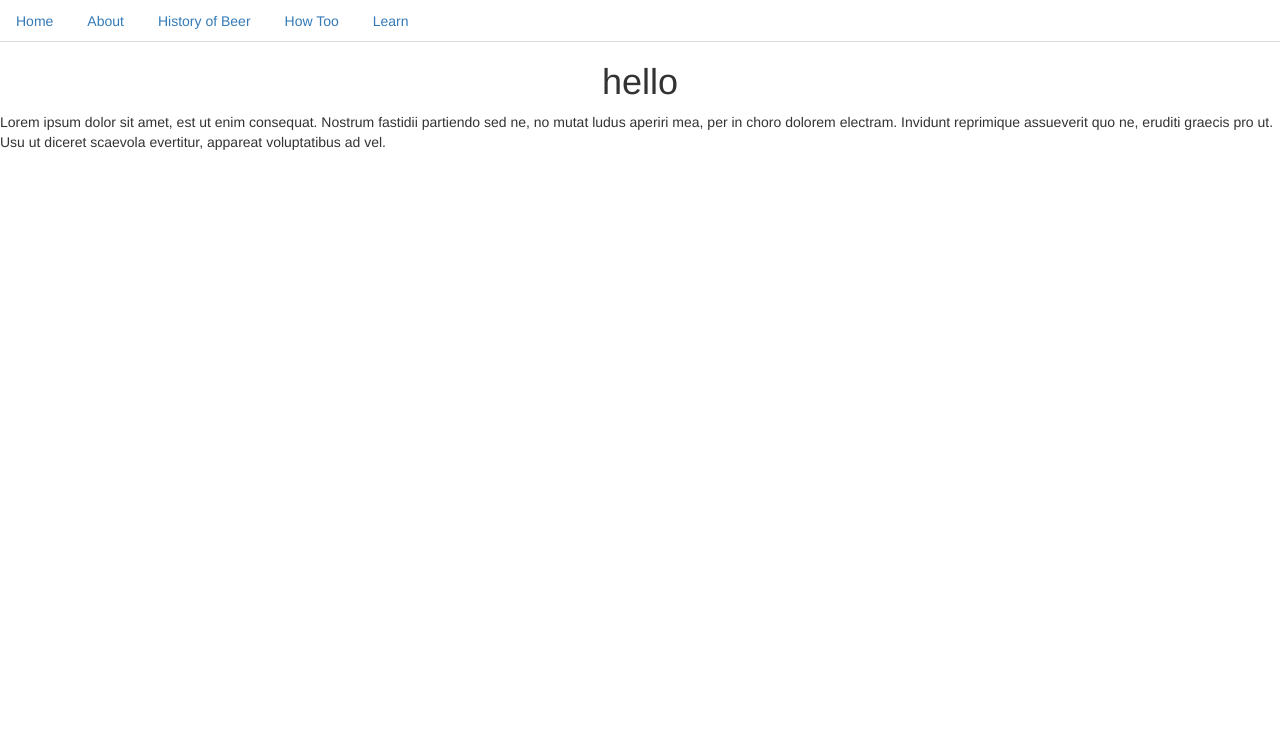
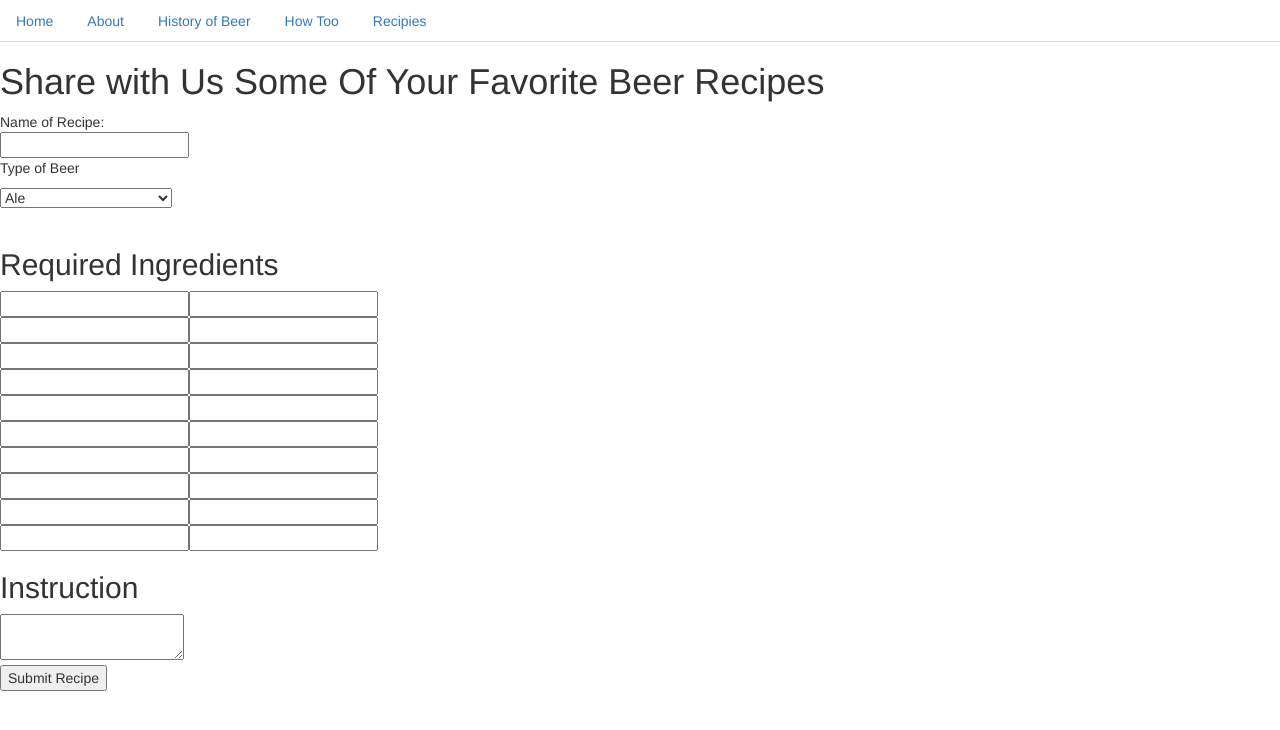
Before and after one commit to nikolaizemlin/Project_3_Group, a React (Create React App) app: page /learn in a window 1280 px wide. Shown: the top 730 px of the page. Built offline with nearby package versions, Linux system fonts and the light colour scheme.

Commit message:
added some stuff

```diff
--- a/src/components/NavTabs.js
+++ b/src/components/NavTabs.js
@@ -50,7 +50,7 @@ const NavTabs = () => (
           window.location.pathname === "/learn" ? "nav-link active" : "nav-link"
         }
       >
-        Learn
+        Recipies
       </Link>
     </li>
 
--- a/src/components/pages/About.js
+++ b/src/components/pages/About.js
@@ -49,7 +49,7 @@ const About = () => (
     </Col>
     <Col xs={6} md={3}>
       <Thumbnail src="/img/meg.jpg" alt="242x200">
-        <h3>Thumbnail label</h3>
+        <h3>Meg Haack</h3>
         <p>Description</p>
         <p>
           <Button bsStyle="primary">Button</Button>
@@ -60,7 +60,7 @@ const About = () => (
     </Col>
     <Col xs={6} md={3}>
       <Thumbnail src="/img/kenzie.jpg" alt="242x200">
-        <h3>Thumbnail label</h3>
+        <h3>Kenzie Edwards</h3>
         <p>Description</p>
         <p>
           <Button bsStyle="primary">Button</Button>
@@ -71,12 +71,11 @@ const About = () => (
     </Col>
     <Col xs={6} md={3}>
       <Thumbnail src="/img/andy.jpg" alt="242x200">
-        <h3>Thumbnail label</h3>
-        <p>Description</p>
+        <h3>Thomas Duncan</h3>
+        <p>Typed some Letters and symbols</p>
         <p>
-          <Button bsStyle="primary">Button</Button>
-          &nbsp;
-          <Button bsStyle="default">Button</Button>
+          <Button bsStyle="primary" href="https://andydun9.github.io/portfolio/" target="_blank">Button</Button>
+
         </p>
       </Thumbnail>
     </Col>
--- a/src/components/pages/Home.js
+++ b/src/components/pages/Home.js
@@ -1,11 +1,40 @@
 import React from "react";
+import { FormGroup, Form, FormControl, Col, Button, ControlLabel, Checkbox } from 'react-bootstrap';
 
 const Home = () => (
   <div>
-    <h1>Home Page</h1>
-<containerMain>
 
-</containerMain>
+    <Form horizontal>
+  <FormGroup controlId="formHorizontalEmail">
+    <Col componentClass={ControlLabel} sm={2}>
+      Email
+    </Col>
+    <Col sm={10}>
+      <FormControl type="email" placeholder="Email" />
+    </Col>
+  </FormGroup>
+
+  <FormGroup controlId="formHorizontalPassword">
+    <Col componentClass={ControlLabel} sm={2}>
+      Password
+    </Col>
+    <Col sm={10}>
+      <FormControl type="password" placeholder="Password" />
+    </Col>
+  </FormGroup>
+
+  <FormGroup>
+    <Col smOffset={2} sm={10}>
+      <Checkbox>Remember me</Checkbox>
+    </Col>
+  </FormGroup>
+
+  <FormGroup>
+    <Col smOffset={2} sm={10}>
+      <Button type="submit">Sign in</Button>
+    </Col>
+  </FormGroup>
+</Form>;
 
   </div>
 );
--- a/src/components/pages/Learn.js
+++ b/src/components/pages/Learn.js
@@ -1,14 +1,94 @@
 import React from "react";
+import { row } from 'react-bootstrap';
 
-const Learn = () => (
+
+const Recipe =()=>(
   <div>
-    <h1 className="text-center">hello</h1>
-    <p>
-      Lorem ipsum dolor sit amet, est ut enim consequat. Nostrum fastidii partiendo sed ne, no mutat
-      ludus aperiri mea, per in choro dolorem electram. Invidunt reprimique assueverit quo ne,
-      eruditi graecis pro ut. Usu ut diceret scaevola evertitur, appareat voluptatibus ad vel.
-    </p>
+
+  <h1>Share with Us Some Of Your Favorite Beer Recipes</h1>
+
+
+Name of Recipe:<br></br>
+<input type="text" name="firstname"></input>
+<br></br>
+<p>Type of Beer</p>
+<select name="beers">
+  <option value="ale">Ale</option>
+  <option value="amber">Amber</option>
+  <option value="bock">Bock</option>
+  <option value="brown">Brown</option>
+  <option value="cream">Cream Ale</option>
+  <option value="hefeweizen">Hefeweizen</option>
+  <option value="ipa">IPA</option>
+  <option value="kolsch">K&ouml;lsch</option>
+  <option value="lager">Lager</option>
+  <option value="mexican">Mexican/Latin American</option>
+  <option value="Oktoberfes">Oktoberfes</option>
+  <option value="paleAle">Pale Ale</option>
+  <option value="pilsner">Pilsner</option>
+  <option value="porter">Porter</option>
+  <option value="redAle">Red Ale</option>
+  <option value="scottish">Scotch Ale</option>
+  <option value="sour">Sour Ale</option>
+  <option value="stout">Stout</option>
+  <option value="other">Other</option>
+</select>
+<br></br>
+<br></br>
+
+<h2>Required Ingredients</h2>
+  <tbody>
+    <tr>
+    <td><input type='text' /></td>
+    <td><input type='text' /></td>
+    </tr>
+    <tr>
+    <td><input type='text' /></td>
+    <td><input type='text' /></td>
+    </tr>
+    <tr>
+    <td><input type='text' /></td>
+    <td><input type='text' /></td>
+    </tr>
+    <tr>
+    <td><input type='text' /></td>
+    <td><input type='text' /></td>
+    </tr>
+    <tr>
+    <td><input type='text' /></td>
+    <td><input type='text' /></td>
+    </tr>
+    <tr>
+    <td><input type='text' /></td>
+    <td><input type='text' /></td>
+    </tr>
+    <tr>
+    <td><input type='text' /></td>
+    <td><input type='text' /></td>
+    </tr>
+    <tr>
+    <td><input type='text' /></td>
+    <td><input type='text' /></td>
+    </tr>
+    <tr>
+    <td><input type='text' /></td>
+    <td><input type='text' /></td>
+    </tr>
+    <tr>
+    <td><input type='text' /></td>
+    <td><input type='text' /></td>
+    </tr>
+</tbody>
+<h2>Instruction</h2>
+<textarea name="instruction" ></textarea>
+
+
+<br></br>
+<button>Submit Recipe</button>
+
+
+
   </div>
-);
+)
 
-export default Learn;
+export default Recipe;
```
